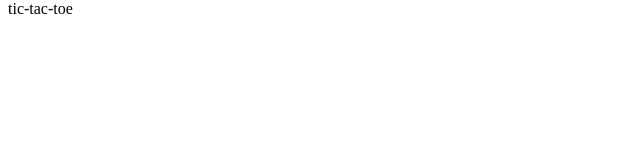
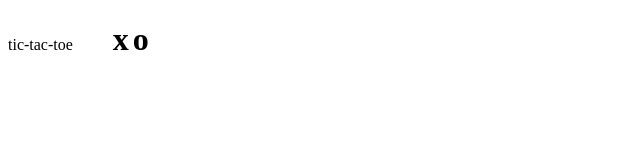
Before and after one commit to JosefZr/tic-tac-toe, a plain HTML site: page index.html in a window 1280 px wide. Shown: the whole page, without its empty margins (0-640 px from the left). Drawn offline with Linux system fonts and the light colour scheme.

Commit message:
adding header

```diff
--- a/index.html
+++ b/index.html
@@ -12,10 +12,11 @@
     <link rel="preconnect" href="https://fonts.googleapis.com">
     <link rel="preconnect" href="https://fonts.gstatic.com" crossorigin>
     <link rel="stylesheet" href="https://cdnjs.cloudflare.com/ajax/libs/font-awesome/5.15.3/css/all.min.css">
-
     <link href="https://fonts.googleapis.com/css2?family=Montserrat:ital,wght@0,100;0,200;0,300;0,400;0,500;0,600;0,700;0,800;0,900;1,100;1,200;1,300;1,400;1,500;1,600;1,700;1,800;1,900&family=Open+Sans:wght@300;400;600;700&family=Raleway:ital,wght@0,100;0,400;0,600;1,300;1,500;1,600&family=Rubik:ital,wght@0,300;0,400;0,500;0,600;0,700;1,600;1,700&display=swap" rel="stylesheet">
 </head>
 <body>
-
+    <section class="choosing">
+        <h1>x</h1> <h1>o</h1>
+    </section>
 </body>
 </html>
```
